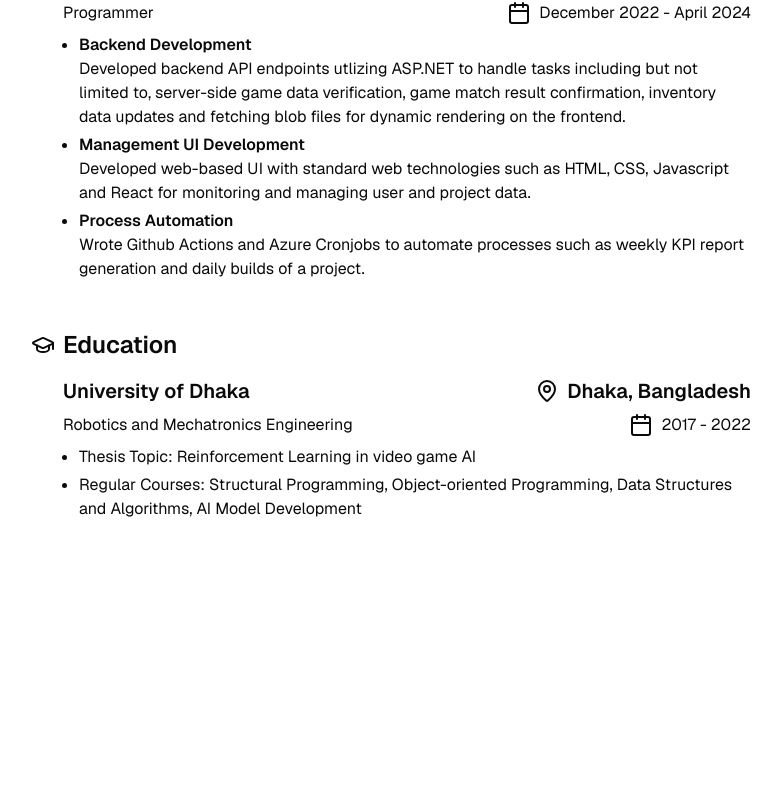
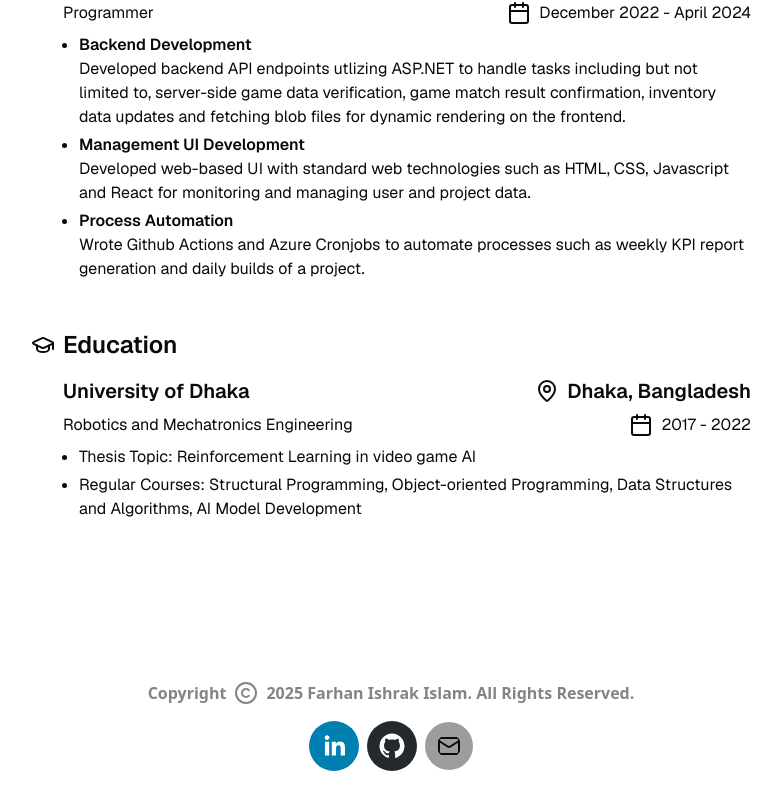
Before and after one commit to Niloy28/portfolio, a Next.js app: page /en in a window 1280 px wide. Shown: the part 984-1794 px from the top of the page, without its empty margins (249-1031 px from the left). Before the commit the page ends 1553 px from the top, so only its background shows below. Built offline with nearby package versions, Linux system fonts and the light colour scheme.

Commit message:
Add Footer

```diff
--- a/app/[locale]/layout.tsx
+++ b/app/[locale]/layout.tsx
@@ -7,6 +7,7 @@ import { routing } from "@/i18n/routing";
 import { notFound } from "next/navigation";
 import { getMessages, setRequestLocale } from "next-intl/server";
 import { NextIntlClientProvider } from "next-intl";
+import Footer from "@/components/footer";
 
 const geistSans = Geist({
 	variable: "--font-geist-sans",
@@ -63,6 +64,7 @@ export default async function LocaleLayout({
 							<NavBar />
 						</header>
 						<main>{children}</main>
+						<Footer />
 					</ThemeProvider>
 				</NextIntlClientProvider>
 			</body>
--- a/app/[locale]/page.tsx
+++ b/app/[locale]/page.tsx
@@ -13,7 +13,7 @@ export default function Home({
 	setRequestLocale(locale);
 
 	return (
-		<div className="flex flex-col items-center justify-items-center max-h-screen p-8 pb-20 gap-12 sm:p-20 font-[family-name:var(--font-geist-sans)]">
+		<div className="flex flex-col items-center justify-items-center h-full p-8 pb-20 gap-12 sm:p-20 font-[family-name:var(--font-geist-sans)]">
 			<Hero />
 			<Resume />
 		</div>
--- /dev/null
+++ b/components/footer.tsx
@@ -0,0 +1,23 @@
+import { Copyright, Mail } from "lucide-react";
+import React from "react";
+import { SocialIcon } from "react-social-icons";
+
+const Footer = () => {
+	return (
+		<footer className="flex flex-col gap-4 justify-center items-center p-8 pb-12">
+			<div className="flex gap-2 font-bold text-foreground/50">
+				Copyright <Copyright /> {new Date().getFullYear()} Farhan Ishrak Islam.
+				All Rights Reserved.
+			</div>
+			<div className="flex items-center gap-2">
+				<SocialIcon url="https://www.linkedin.com/in/farhan-ishrak-islam-26a7111b1/" />
+				<SocialIcon url="https://github.com/Niloy28" />
+				<a href="mailto:niloy28@live.com">
+					<Mail size={48} className="rounded-full bg-foreground/40 p-3" />
+				</a>
+			</div>
+		</footer>
+	);
+};
+
+export default Footer;
--- a/package.json
+++ b/package.json
@@ -20,6 +20,7 @@
     "next-themes": "^0.4.4",
     "react": "^19.0.0",
     "react-dom": "^19.0.0",
+    "react-social-icons": "^6.22.0",
     "tailwind-merge": "^3.0.2",
     "tailwindcss-animate": "^1.0.7"
   },
```
Also changed, not shown: 1 other file (tests, documents, lock files or other folders).
